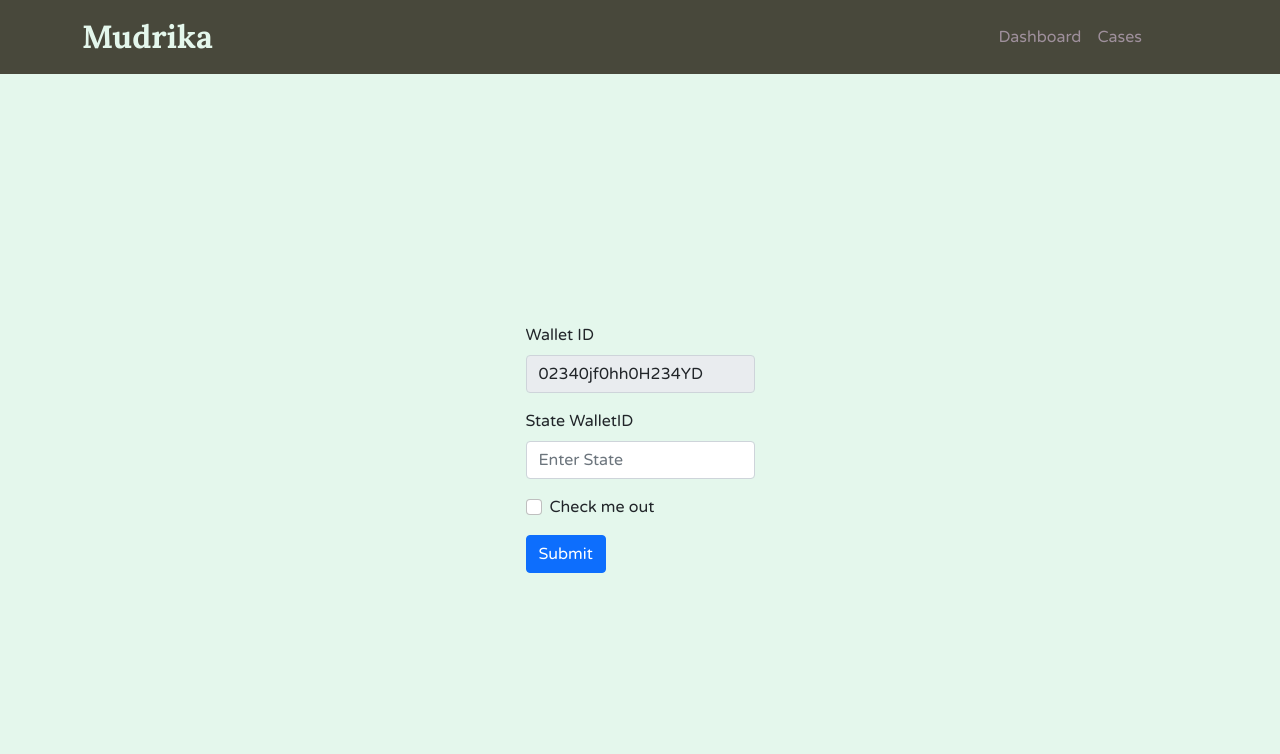
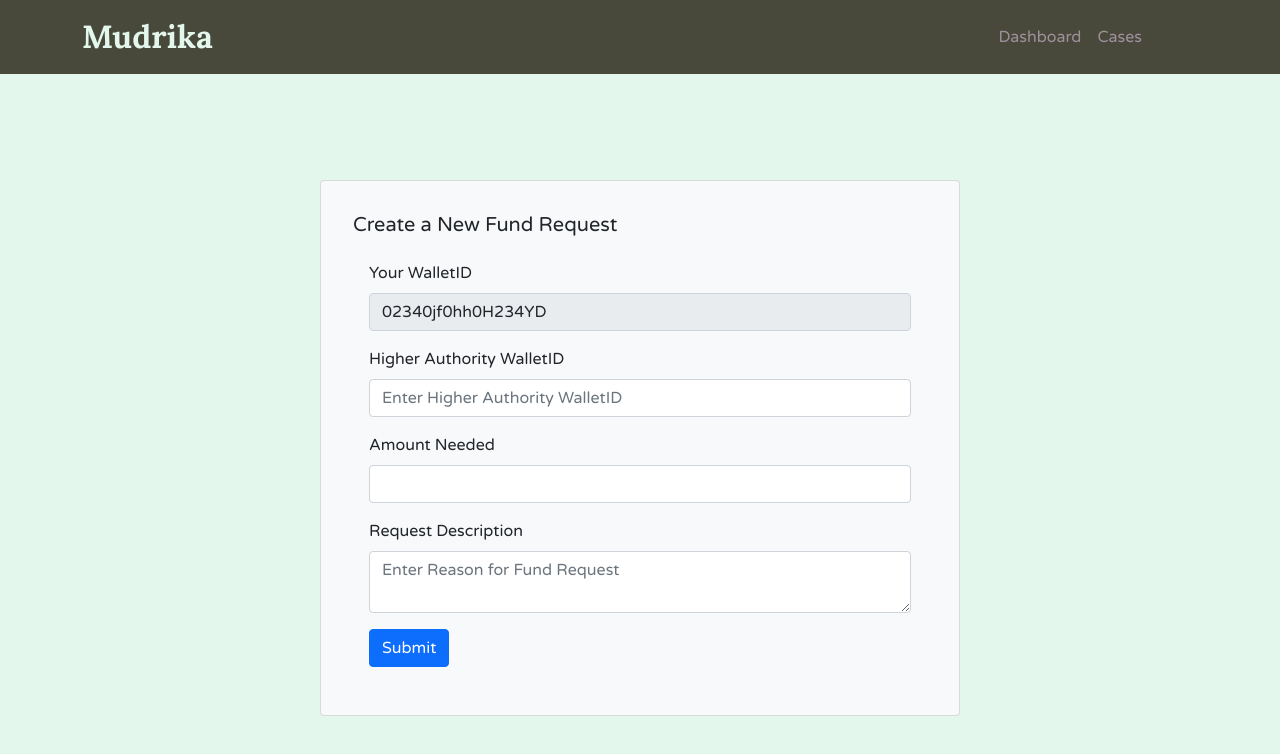
Before and after one commit to Project-Mudrika/Mudrika-Frontend, a Next.js app: page /manageFunds/newFundRequest in a window 1280 px wide. Shown: the top 754 px of the page. Built offline with nearby package versions, Linux system fonts and the light colour scheme; some icons are missing; a web font is replaced by a local one; what @3rdweb/hooks would draw is missing.

Commit message:
Added: newFundRequest page

```diff
--- a/package.json
+++ b/package.json
@@ -18,7 +18,8 @@
     "react": "18.1.0",
     "react-bootstrap": "^2.4.0",
     "react-dom": "18.1.0",
-    "sass": "^1.52.3"
+    "sass": "^1.52.3",
+    "web3": "^1.7.4"
   },
   "devDependencies": {
     "eslint": "8.17.0",
--- a/src/pages/manageFunds/newFundRequest.js
+++ b/src/pages/manageFunds/newFundRequest.js
@@ -1,16 +1,24 @@
 import React from "react";
 import NavBar from "../components/NavBar";
 
+import dashboardStyles from "../../styles/Dashboard.module.scss";
 import bodyStyles from "../../styles/Home.module.scss";
-import { Form, Button } from "react-bootstrap";
+import { Form, Button, Card } from "react-bootstrap";
 
 function newFundRequest() {
   return (
     <div className={bodyStyles.home}>
       <NavBar />
+      <Card
+        bg="light"
+        className={dashboardStyles.Dashboard_recent_cases}
+        style={{ padding: "2rem", width: "50vw" }}
+      >
+        <Card.Title>Create a New Fund Request</Card.Title>
+        <Card.Body>
           <Form>
             <Form.Group className="mb-3">
-          <Form.Label>Wallet ID</Form.Label>
+              <Form.Label>Your WalletID</Form.Label>
               <Form.Control
                 type="text"
                 placeholder="Enter WalletID"
@@ -21,18 +29,30 @@ function newFundRequest() {
                 We'll never share your email with anyone else.
               </Form.Text> */}
             </Form.Group>
-
             <Form.Group className="mb-3">
-          <Form.Label>State WalletID</Form.Label>
-          <Form.Control type="text" placeholder="Enter State" />
+              <Form.Label>Higher Authority WalletID</Form.Label>
+              <Form.Control
+                type="text"
+                placeholder="Enter Higher Authority WalletID"
+              />
             </Form.Group>
             <Form.Group className="mb-3">
-          <Form.Check type="checkbox" label="Check me out" />
+              <Form.Label>Amount Needed</Form.Label>
+              <Form.Control type="number" />
+            </Form.Group>
+            <Form.Group className="mb-3">
+              <Form.Label>Request Description</Form.Label>
+              <Form.Control
+                as="textarea"
+                placeholder="Enter Reason for Fund Request"
+              />
             </Form.Group>
             <Button variant="primary" type="submit">
               Submit
             </Button>
           </Form>
+        </Card.Body>
+      </Card>
     </div>
   );
 }
```
Also changed, not shown: 1 other file (tests, documents, lock files or other folders). Lines whose indentation alone changed are shown as unchanged.
